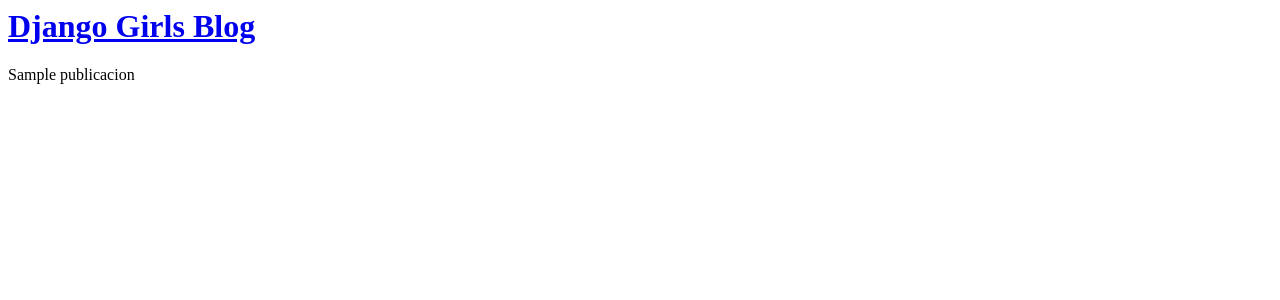
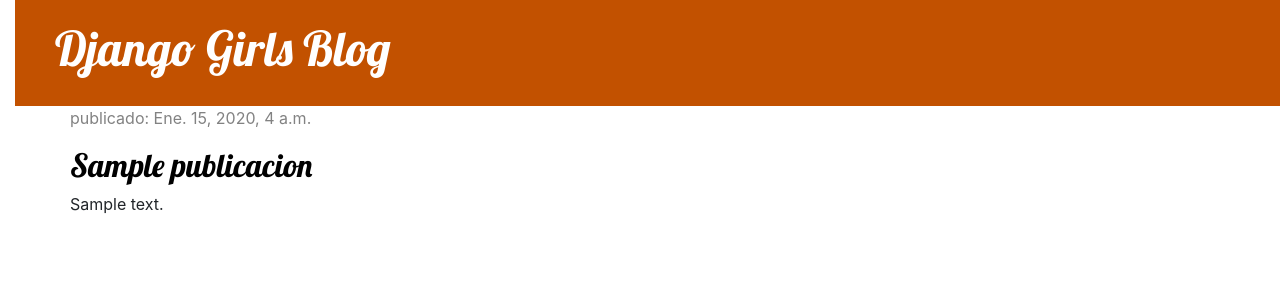
Before and after one commit to Americo1996git/Mini-blog, a Django app: page / in a window 1280 px wide. Shown: the top 300 px of the page. Run offline with Django 3.2, Linux system fonts and the light colour scheme; tables that the repository leaves empty hold one stand-in row (values such as "Sample post"); some libraries are stand-ins or nearby versions.

Commit message:
Se agrego la plantilla base Se agrego la vista en detalle de las publicaciones

```diff
--- /dev/null
+++ b/blog/static/css/blog.css
@@ -0,0 +1,55 @@
+h1 a, h2 a{
+    color:#C25100;
+    font-family: 'Lobster';
+}
+
+body{
+    padding-left: 15px;
+}
+
+.page-header {
+    background-color: #C25100;
+    margin-top: 0;
+    padding: 20px 20px 20px 40px;
+}
+
+.page-header h1, .page-header h1 a, .page-header h1 a:visited, .page-header h1 a:active {
+    color: #ffffff;
+    font-size: 36pt;
+    text-decoration: none;
+}
+
+.content {
+    margin-left: 40px;
+}
+
+h1, h2, h3, h4 {
+    font-family: 'Lobster', cursive;
+}
+
+.date {
+    color: #828282;
+}
+
+.save {
+    float: right;
+}
+
+.post-form textarea, .post-form input {
+    width: 100%;
+}
+
+.top-menu, .top-menu:hover, .top-menu:visited {
+    color: #ffffff;
+    float: right;
+    font-size: 26pt;
+    margin-right: 20px;
+}
+
+.post {
+    margin-bottom: 70px;
+}
+
+.post h2 a, .post h2 a:visited {
+    color: #000000;
+}
--- /dev/null
+++ b/blog/templates/blog/base.html
@@ -0,0 +1,29 @@
+{% load static %}
+<html>
+    <head>
+        <title>Django Girls blog</title>
+        <link rel="stylesheet" href="https://stackpath.bootstrapcdn.com/bootstrap/4.5.2/css/bootstrap.min.css" integrity="sha384-JcKb8q3iqJ61gNV9KGb8thSsNjpSL0n8PARn9HuZOnIxN0hoP+VmmDGMN5t9UJ0Z" crossorigin="anonymous">
+        <script src="https://stackpath.bootstrapcdn.com/bootstrap/4.5.2/js/bootstrap.min.js" integrity="sha384-B4gt1jrGC7Jh4AgTPSdUtOBvfO8shuf57BaghqFfPlYxofvL8/KUEfYiJOMMV+rV" crossorigin="anonymous"></script>
+        <script src="https://code.jquery.com/jquery-3.5.1.slim.min.js" integrity="sha384-DfXdz2htPH0lsSSs5nCTpuj/zy4C+OGpamoFVy38MVBnE+IbbVYUew+OrCXaRkfj" crossorigin="anonymous"></script>
+        <script src="https://cdn.jsdelivr.net/npm/popper.js@1.16.1/dist/umd/popper.min.js" integrity="sha384-9/reFTGAW83EW2RDu2S0VKaIzap3H66lZH81PoYlFhbGU+6BZp6G7niu735Sk7lN" crossorigin="anonymous"></script>
+        <link rel="stylesheet" href="{% static 'css/blog.css' %}">
+        <link href="//fonts.googleapis.com/css?family=Lobster&subset=latin,latin-ext" rel="stylesheet" type="text/css">
+    </head>
+    <body>
+        <div class="page-header">
+            <h1><a href="/">Django Girls Blog</a></h1>
+        </div>
+
+        <div class="content container">
+            <div class="row">
+                <div class="col-md-8">
+                    {% block content %}
+                    {% endblock %}
+                </div>
+            </div>
+        </div>
+
+
+
+    </body>
+</html>
--- a/blog/templates/blog/publicacion_lista.html
+++ b/blog/templates/blog/publicacion_lista.html
@@ -1,17 +1,12 @@
-<html>
-    <head>
-        <title>Django Girls blog</title>
-    </head>
-    <body>
-        <div>
-            <h1><a href="/">Django Girls Blog</a></h1>
+{% extends 'blog/base.html' %}
+{% block content %}
+    {% for publicacion in publicaciones %}
+    <div class="post">
+        <div class="date">
+            <p>publicado: {{ publicacion.fecha_publicacion }}</p>
         </div>
-
-        {% for publicacion in publicaciones %}
-        <div>
-            {{publicacion}}
-        </div>
-        {% endfor %}
-
-    </body>
-</html>
+        <h2><a href="{% url 'publicacion_detalle' pk=publicacion.pk %}">{{ publicacion.titulo }}</a></h2>
+        <p>{{ publicacion.texto|linebreaksbr }}</p>
+    </div>
+    {% endfor %}
+{% endblock%}
--- a/blog/urls.py
+++ b/blog/urls.py
@@ -3,4 +3,5 @@ from . import views
 
 urlpatterns = [
     path('',views.publicacion_lista, name='publicacion_lista'),
+    path('publicacion/<int:pk>/',views.publicacion_detalle, name='publicacion_detalle'),
 ]
--- a/blog/views.py
+++ b/blog/views.py
@@ -1,8 +1,13 @@
-from django.shortcuts import render
+from django.shortcuts import render, get_object_or_404
 from .models import Publicacion
 from django.utils import timezone
 
 # Create your views here.
 def publicacion_lista(request):
-    publicaciones = Publicacion.objects.filter(fecha_publicacion__lte=timezone.now()).order_by('fecha_publicacion')
+    publicaciones = Publicacion.objects.filter(
+                fecha_publicacion__lte=timezone.now()).order_by('fecha_publicacion')
     return render(request,'blog/publicacion_lista.html',{'publicaciones': publicaciones})
+
+def publicacion_detalle(request, pk):
+    publicacion = get_object_or_404(Publicacion, pk=pk)
+    return render(request,'blog/publicacion_detalle.html',{'publicacion':publicacion})
```
Also changed, not shown: blog/templates/blog/publicacion_detalle.html (added, +13 -0 lines).
